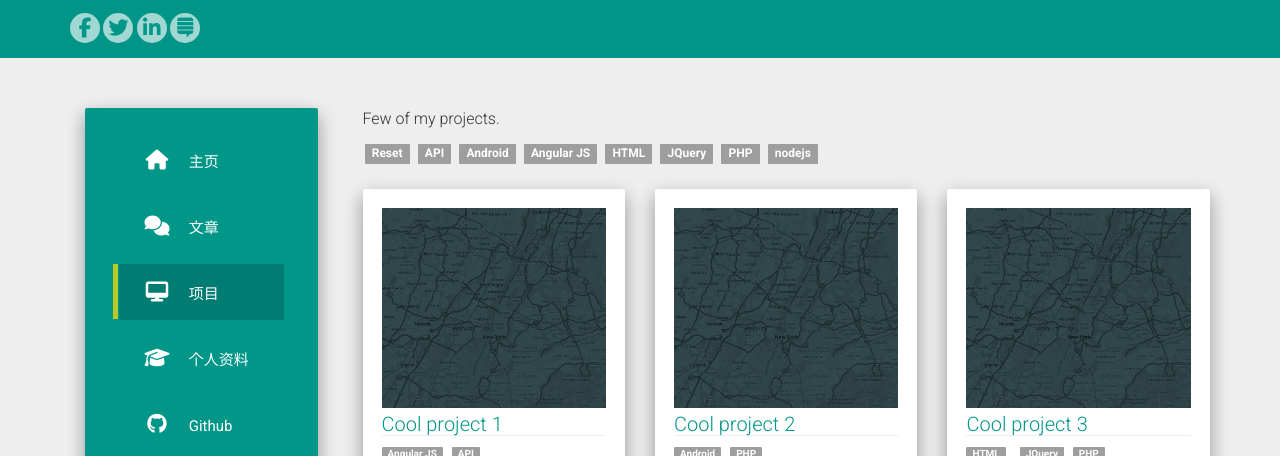
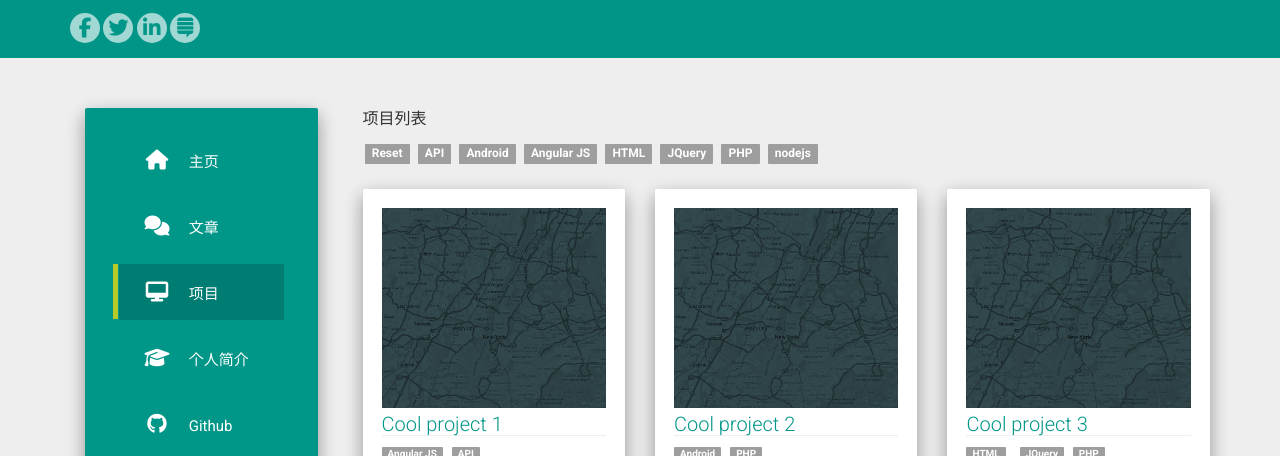
Before and after one commit to Gongxh0901/Gongxh0901.github.io, a Jekyll site: the page built from projects.md, in a window 1280 px wide. Shown: the part 174-630 px from the top of the page. Built offline with Jekyll 4.4.1, drawn with Linux system fonts in a browser that asks for light colours; nearby versions of some CDN libraries.

Commit message:
更新个人资料

```diff
--- a/_data/urls.json
+++ b/_data/urls.json
@@ -16,8 +16,8 @@
     "icon": "fa-desktop"
   },
   {
-    "text": "个人资料",
-    "url": "/#",
+    "text": "个人简介",
+    "url": "/个人简介/",
     "icon": "fa-graduation-cap"
   },
   {
--- a/projects.md
+++ b/projects.md
@@ -4,4 +4,4 @@ title: Projects
 permalink: /projects/
 ---
 
-Few of my projects.
+项目列表
```
Also changed, not shown: personal_profile.md (added, +15 -0 lines).
